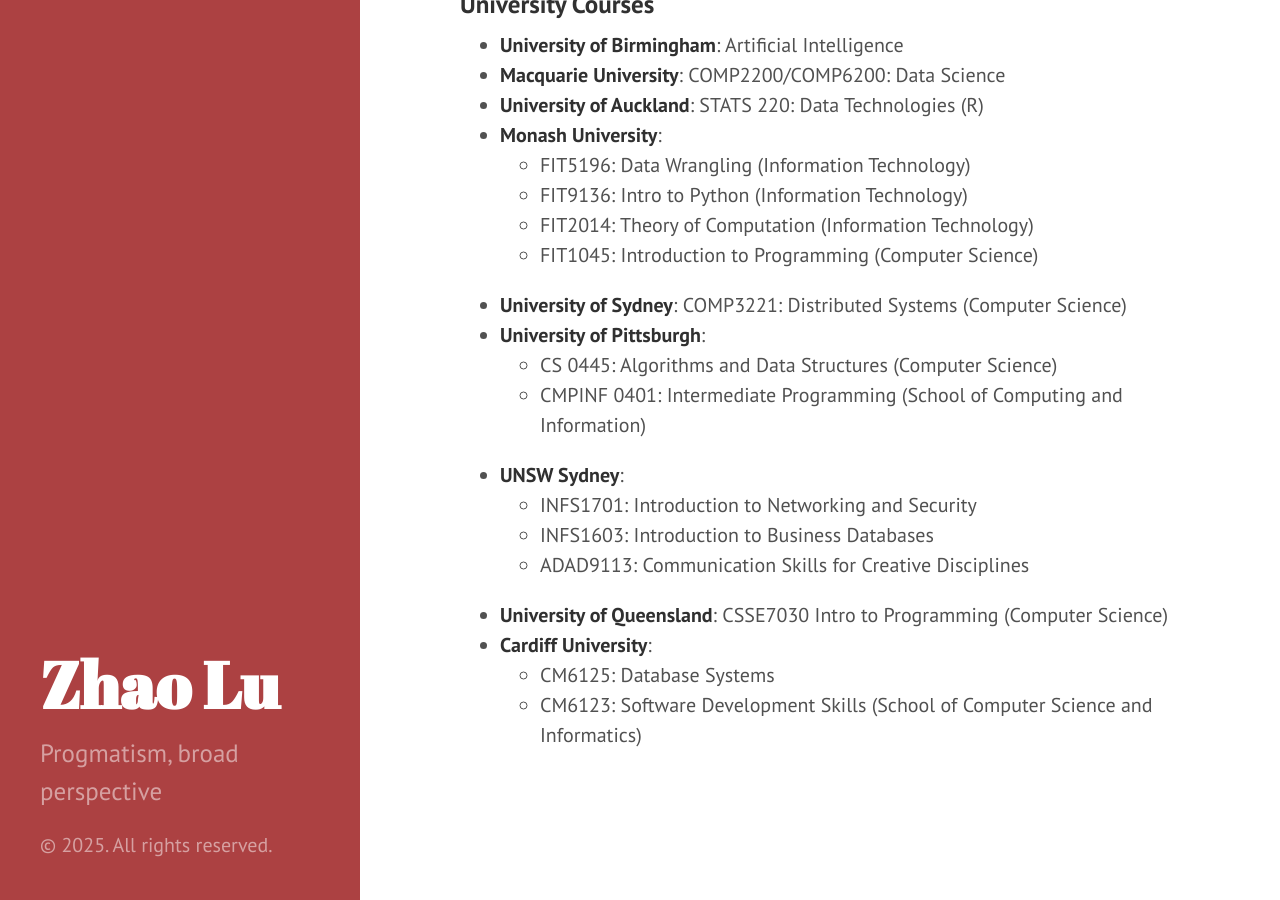
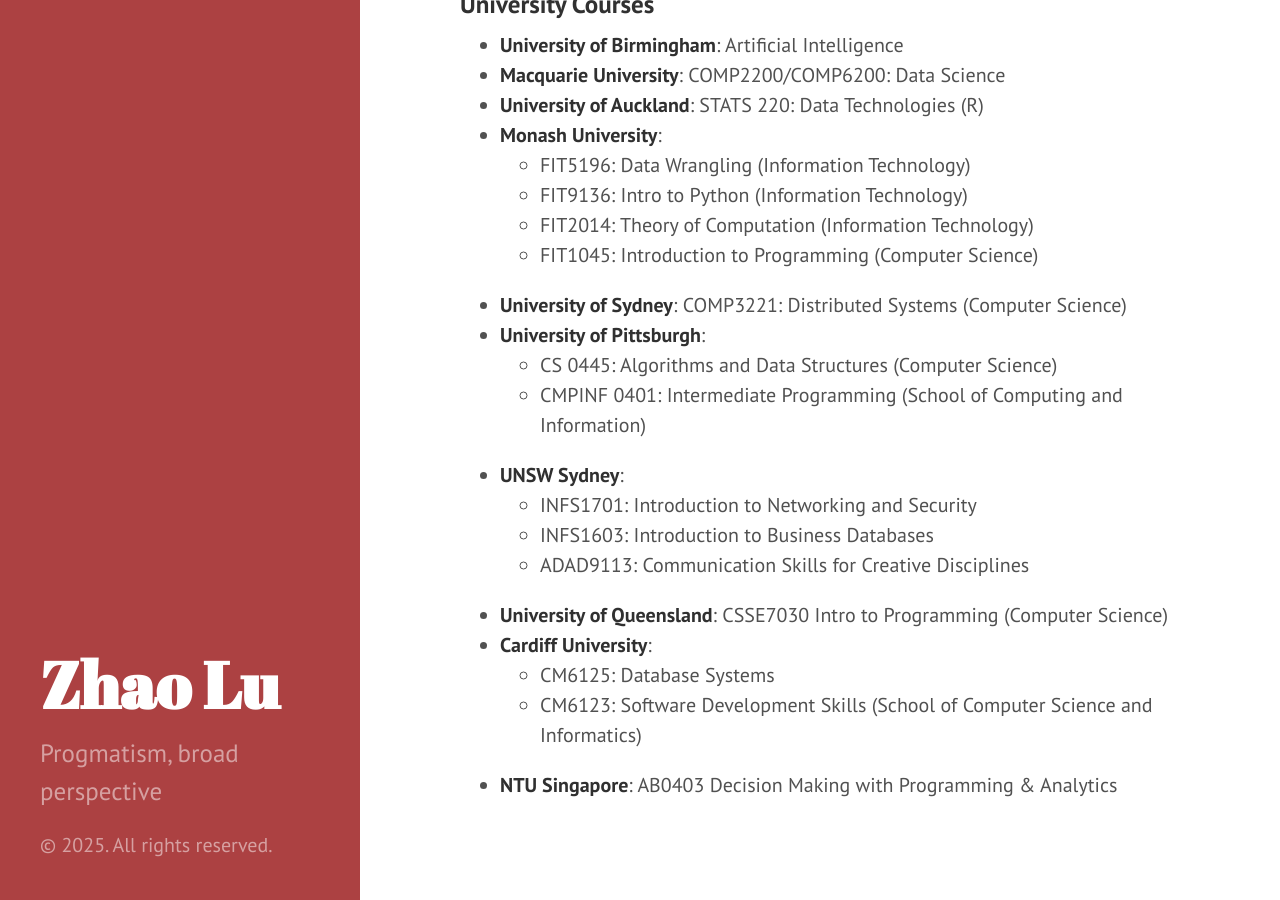
Before and after one commit to zlu/teach.zlu.me, a Jekyll site: the page built from index.markdown, in a window 1280 px wide and 900 px high, scrolled down 1633 px. Built offline with Jekyll 4.4.1, drawn with Linux system fonts in a browser that asks for light colours.

Commit message:
Add NTU AB0403

```diff
--- a/index.markdown
+++ b/index.markdown
@@ -57,3 +57,4 @@ I hold five patents in the fields of storage systems and telephony.
 - **Cardiff University**:
   - CM6125: Database Systems
   - CM6123: Software Development Skills (School of Computer Science and Informatics)
+- **NTU Singapore**: AB0403 Decision Making with Programming & Analytics
```
